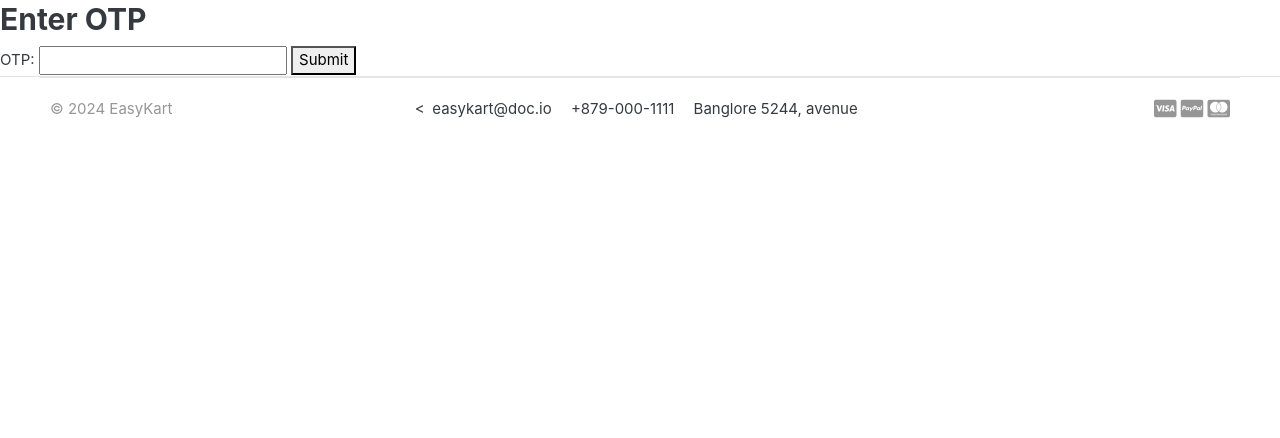
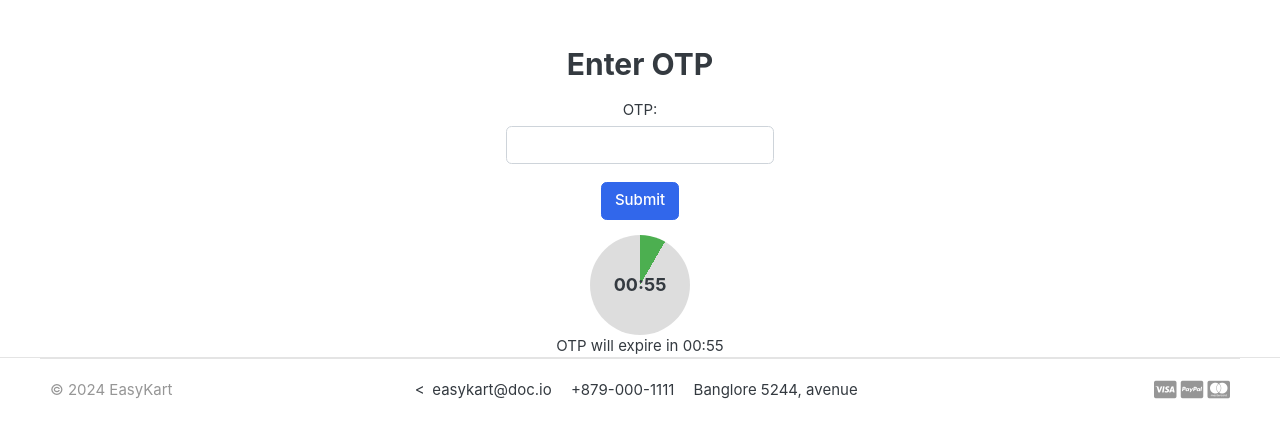
Before and after one commit to farsanayamin/ecommerceproject, a Django app: page /accounts/otpsubmission/verify/1/ in a window 1280 px wide. Shown: the part 118-556 px from the top of the page. Run offline with Django 4.2, Linux system fonts and the light colour scheme; data that the repository does not hold is empty; some libraries are stand-ins or nearby versions; some web fonts are replaced.

Commit message:
otp design page

```diff
--- a/ecommerce-django/ecommerce/accounts/models.py
+++ b/ecommerce-django/ecommerce/accounts/models.py
@@ -126,7 +126,7 @@ def generate_otp(user):
     user.otp_created = timezone.now()
     print("hiiiiiiiiii",user.otp_created) # Call timezone.now() as a function
     # Set the OTP expiry time (e.g., 2 minutes from now)
-    user.otp_expiry_time = timezone.now() + timezone.timedelta(minutes=2)
+    user.otp_expiry_time = timezone.now() + timezone.timedelta(minutes=1)
     print("model-Generated OTP:", otp_code)
     print("model-User:", user)
     # Save the user object
@@ -146,6 +146,6 @@ from django.utils import timezone
 
 def is_otp_expired(account):
     current_time = timezone.now()
-    otp_expiry_time = account.otp_created + timezone.timedelta(minutes=2)  # Adjust as needed
+    otp_expiry_time = account.otp_created + timezone.timedelta(minutes=1)  # Adjust as needed
 
     return current_time > otp_expiry_time
--- a/ecommerce-django/ecommerce/accounts/views.py
+++ b/ecommerce-django/ecommerce/accounts/views.py
@@ -195,7 +195,7 @@ from accounts.models import Account
 
 def is_otp_expired(account):
     current_time = timezone.now()
-    otp_expiry_time = account.otp_created + timezone.timedelta(minutes=2)  # Adjust as needed
+    otp_expiry_time = account.otp_created + timezone.timedelta(minutes=1)  # Adjust as needed
     return current_time > otp_expiry_time
 
 @never_cache
--- a/ecommerce-django/ecommerce/templates/accounts/otp.html
+++ b/ecommerce-django/ecommerce/templates/accounts/otp.html
@@ -1,29 +1,127 @@
 {% extends "home/base.html" %}
 
 {% block content %}
-<h2>Enter OTP</h2>
+<div class="container mt-5">
+    <h2 class="text-center">Enter OTP</h2>
 
     <!-- Display error messages -->
     {% if messages %}
+        <div class="mt-3">
             {% for message in messages %}
-        <div class="alert alert-{{ messages }}">
+                <div class="alert alert-{{ message.tags }}">
                     {{ message }}
                 </div>
-        {% if "expired" in message|striptags|lower %}
-            <!-- If OTP expired, display a resend button -->
-            <form method="post" action="{% url 'resendotp' id=id %}">
-                {% csrf_token %}
-                <button type="submit">Resend OTP</button>
-            </form>
-        {% endif %}
             {% endfor %}
+        </div>
     {% endif %}
 
+    <div class="mt-3 text-center">
+        <form method="post" action="{% url 'otp_verification' id=id %}" class="d-inline-block">
+            {% csrf_token %}
+            <div class="form-group">
+                <label for="otp">OTP:</label>
+                <input type="text" id="otp" name="otp" class="form-control" required>
+            </div>
+            <button type="submit" class="btn btn-primary">Submit</button>
+        </form>
+    </div>
 
-<form method="post" action="{% url 'otp_verification' id=id %}">
+    <div class="text-center mt-3">
+        <div class="timer-container">
+            <div class="timer-circle" id="timer-circle">
+                <div class="timer-text" id="timer-text">01:00</div>
+            </div>
+        </div>
+        <p>OTP will expire in <span id="timer">01:00</span></p>
+    </div>
+
+    <div class="text-center mt-3" id="resend-container" style="display:none;">
+        <form method="post" action="{% url 'resendotp' id=id %}" class="text-center">
             {% csrf_token %}
-    <label for="otp">OTP:</label>
-    <input type="text" id="otp" name="otp" required>
-    <button type="submit">Submit</button>
+            <button type="submit" id="resend-button" class="btn btn-warning">Resend OTP</button>
         </form>
+    </div>
+</div>
+
+<style>
+/* Circular Timer Styles */
+.timer-container {
+    position: relative;
+    width: 100px;
+    height: 100px;
+    margin: 0 auto;
+}
+
+.timer-circle {
+    width: 100px;
+    height: 100px;
+    border-radius: 50%;
+    background: conic-gradient(#4caf50 var(--timer-progress), #ddd 0);
+    display: flex;
+    align-items: center;
+    justify-content: center;
+    font-size: 20px;
+    font-weight: bold;
+}
+
+.timer-text {
+    position: absolute;
+    width: 100px;
+    height: 100px;
+    display: flex;
+    align-items: center;
+    justify-content: center;
+    font-size: 18px;
+}
+</style>
+
+<script>
+    // Timer countdown from 1 minute (60 seconds)
+    const OTP_EXPIRY_DURATION = 60; // OTP expires in 60 seconds
+
+    // Get the current time and OTP start time from localStorage
+    const currentTime = new Date().getTime();
+    let otpStartTime = localStorage.getItem('otpStartTime');
+
+    // If there's no start time, set it to the current time
+    if (!otpStartTime) {
+        otpStartTime = currentTime;
+        localStorage.setItem('otpStartTime', otpStartTime);
+    }
+
+    // Calculate remaining time for the timer
+    let remainingTime = OTP_EXPIRY_DURATION - Math.floor((currentTime - otpStartTime) / 1000);
+
+    const timerElement = document.getElementById('timer');
+    const timerCircle = document.getElementById('timer-circle');
+    const timerText = document.getElementById('timer-text');
+    const resendContainer = document.getElementById('resend-container');
+    const interval = setInterval(() => {
+        if (remainingTime <= 0) {
+            clearInterval(interval);
+            localStorage.removeItem('otpStartTime');
+            timerElement.textContent = `00:00`;
+            timerText.textContent = `00:00`;
+            timerCircle.style.setProperty('--timer-progress', '100%');
+            resendContainer.style.display = 'block';
+        } else {
+            const minutes = Math.floor(remainingTime / 60);
+            const seconds = remainingTime % 60;
+            const progress = ((OTP_EXPIRY_DURATION - remainingTime) / OTP_EXPIRY_DURATION) * 100;
+
+            timerElement.textContent = `${minutes.toString().padStart(2, '0')}:${seconds.toString().padStart(2, '0')}`;
+            timerText.textContent = `${minutes.toString().padStart(2, '0')}:${seconds.toString().padStart(2, '0')}`;
+            timerCircle.style.setProperty('--timer-progress', progress + '%');
+
+            remainingTime--;
+        }
+    }, 1000);
+
+    document.addEventListener('DOMContentLoaded', () => {
+        const expiredMessage = document.querySelector('.alert-warning') && document.querySelector('.alert-warning').textContent.toLowerCase().includes('expired');
+        if (expiredMessage) {
+            localStorage.removeItem('otpStartTime');
+        }
+    });
+</script>
 {% endblock content %}
```
Lines whose indentation alone changed are shown as unchanged.
